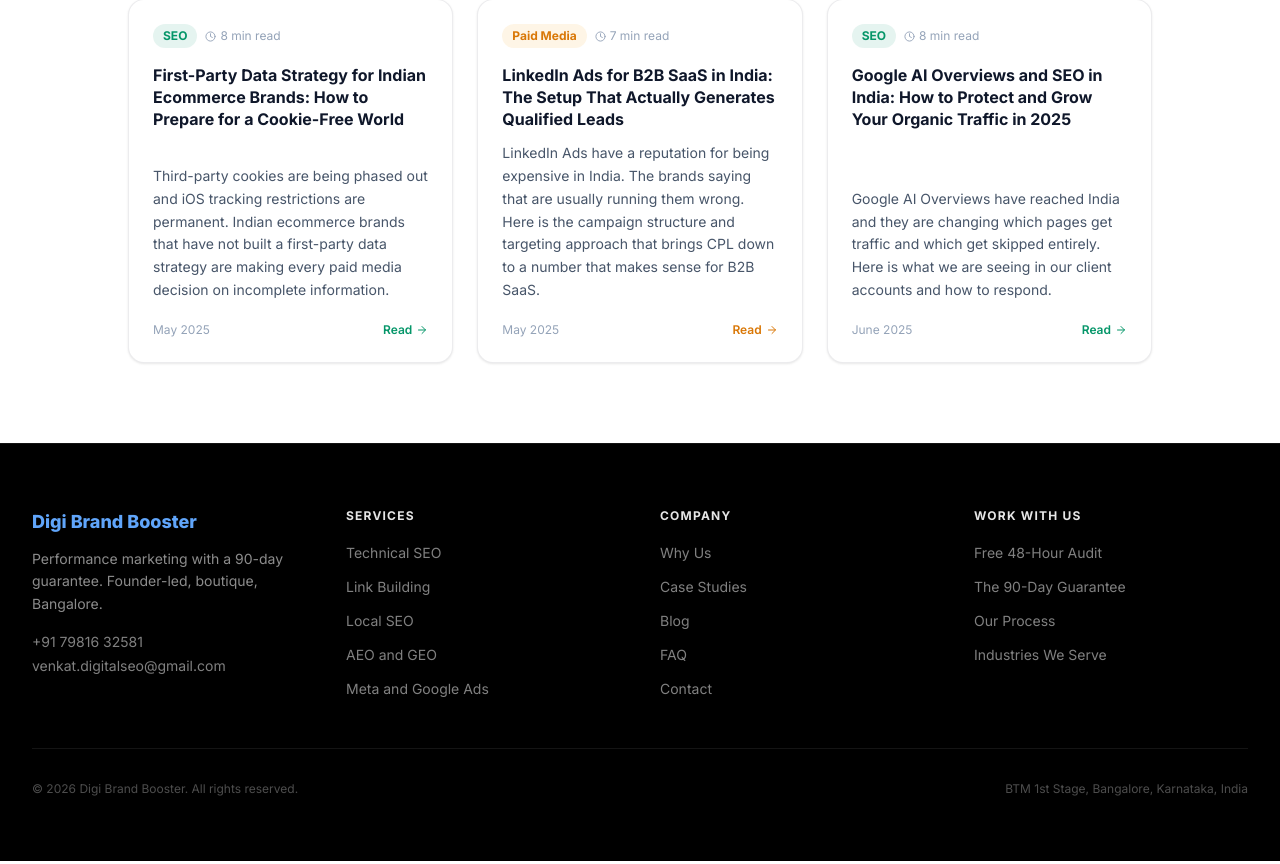
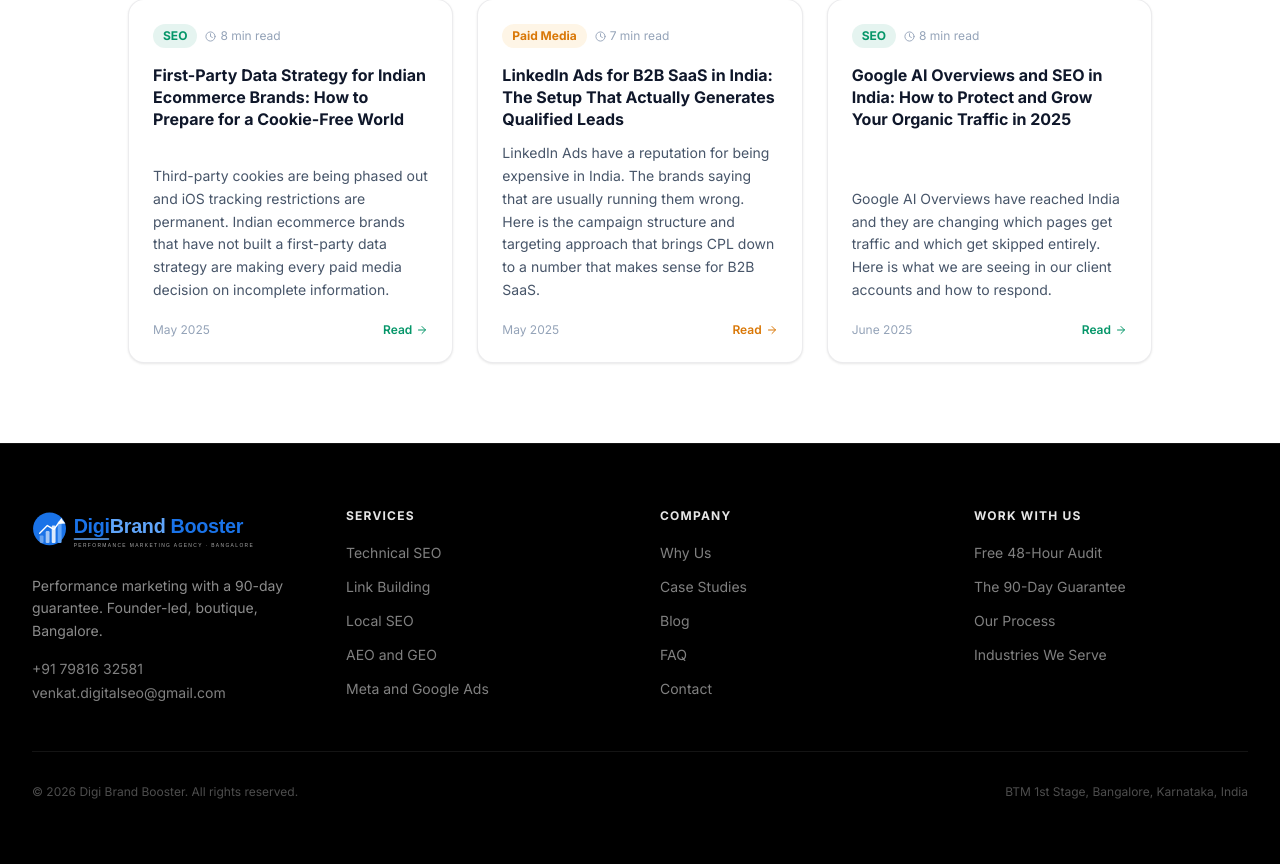
Before and after one commit to DVR79/DigiBrand-Booster, a Next.js app: page /blog in a window 1280 px wide. Shown: the part 1166-2030 px from the top of the page. Built offline with nearby package versions, Linux system fonts and the light colour scheme.

Commit message:
Add SVG logo to footer

```diff
--- a/src/components/layout/Footer.tsx
+++ b/src/components/layout/Footer.tsx
@@ -1,3 +1,4 @@
+import Image from 'next/image';
 import { siteConfig } from '@/lib/data';
 
 const footerLinks = {
@@ -29,7 +30,9 @@
       <div className="mx-auto max-w-7xl px-4 sm:px-6 lg:px-8 py-16">
         <div className="grid grid-cols-2 md:grid-cols-4 gap-10">
           <div className="col-span-2 md:col-span-1">
-            <p className="font-heading text-lg font-extrabold mb-3" style={{ color: '#60a5fa' }}>{siteConfig.name}</p>
+            <a href="/" className="inline-block mb-4">
+              <Image src="/logo.svg" alt="DigiBrand Booster" width={220} height={55} style={{ height: '45px', width: 'auto' }} />
+            </a>
             <p className="text-sm leading-relaxed mb-4" style={{ color: 'rgba(255,255,255,0.55)' }}>
               Performance marketing with a 90-day guarantee. Founder-led, boutique, Bangalore.
             </p>
```
